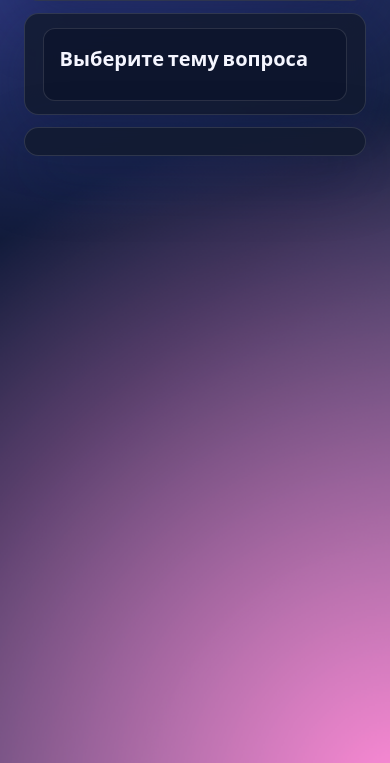
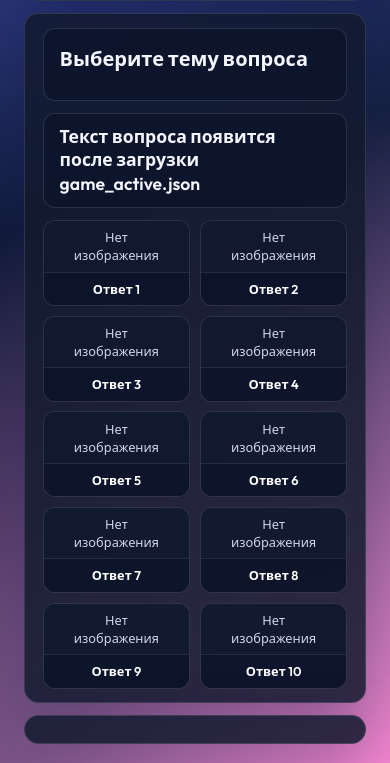
Before and after one commit to valentinych/panenka_app, a Flask app: template app/templates/game_ten.html in a window 390 px wide. Shown: the part 482-1245 px from the top of the page. Run offline with Flask 3, Linux system fonts and the light colour scheme; the template is opened without the code that fills it: most values are stand-ins (such as "Sample title", 1, 10 or a date in 2020).

Commit message:
Fix game ten prompt display and responsive tiles

```diff
--- a/app/static/styles.css
+++ b/app/static/styles.css
@@ -716,6 +716,14 @@ select:focus {
   gap: 0.75rem;
 }
 
+.game-ten__question-view {
+  flex: 1 1 auto;
+  min-height: 0;
+  display: flex;
+  flex-direction: column;
+  gap: 0.75rem;
+}
+
 .game-ten__selection {
   padding: 1rem;
   border-radius: 0.75rem;
@@ -835,8 +843,11 @@ select:focus {
   display: grid;
   gap: 0.6rem;
   grid-template-columns: repeat(5, minmax(0, 1fr));
+  justify-items: stretch;
+  align-content: stretch;
   grid-auto-rows: minmax(0, 1fr);
   align-items: stretch;
+  height: 100%;
 }
 
 @media (max-width: 1200px) {
@@ -859,8 +870,8 @@ select:focus {
 
 .game-ten__tile {
   position: relative;
-  display: grid;
-  grid-template-rows: minmax(0, 1fr) auto;
+  display: flex;
+  flex-direction: column;
   border-radius: 0.75rem;
   border: 1px solid rgba(255, 255, 255, 0.12);
   background: rgba(12, 20, 43, 0.65);
@@ -902,7 +913,7 @@ select:focus {
 .game-ten__tile-image {
   position: relative;
   width: 100%;
-  height: 100%;
+  flex: 1 1 auto;
   min-height: 0;
   display: flex;
   align-items: center;
@@ -938,9 +949,10 @@ select:focus {
   font-weight: 600;
   color: #fff;
   text-align: center;
-  font-size: clamp(1.275rem, 2.1vw, 1.5rem);
-  line-height: 1.35;
+  font-size: clamp(0.8rem, 1.3vw, 1.05rem);
+  line-height: 1.3;
   word-break: break-word;
+  flex: 0 0 auto;
 }
 
 .game-ten__tile.is-hidden {
--- a/app/templates/game_ten.html
+++ b/app/templates/game_ten.html
@@ -165,6 +165,80 @@
       }
       return response.json();
     }
+
+    let tileSizingFrame = null;
+
+    function updateGridSizing() {
+      const grid = gameRoot.querySelector('[data-role="answer-grid"]');
+      const questionView = gameRoot.querySelector('[data-role="question-view"]');
+      if (!grid) {
+        return;
+      }
+      if (!questionView || questionView.hidden) {
+        grid.style.gridAutoRows = '';
+        return;
+      }
+
+      const computed = window.getComputedStyle(grid);
+      const templateColumns = computed.gridTemplateColumns || '';
+      const columnCount = templateColumns
+        .split(' ')
+        .map((value) => value.trim())
+        .filter(Boolean)
+        .length || 1;
+
+      const tiles = Array.from(grid.querySelectorAll('.game-ten__tile')).filter(
+        (tile) => !tile.classList.contains('is-hidden'),
+      );
+      const totalTiles = tiles.length || 10;
+      const rows = Math.max(1, Math.ceil(totalTiles / columnCount));
+
+      const columnGap = Number.parseFloat(computed.columnGap || computed.gap || '0') || 0;
+      const rowGap = Number.parseFloat(computed.rowGap || computed.gap || '0') || 0;
+      const gridWidth = grid.clientWidth;
+      const tilesWidth = gridWidth - Math.max(0, columnCount - 1) * columnGap;
+      const maxTileWidth = columnCount > 0 ? tilesWidth / columnCount : gridWidth;
+
+      const layout = gameRoot.closest('.layout');
+      const layoutStyle = layout ? window.getComputedStyle(layout) : null;
+      const layoutPaddingBottom = layoutStyle ? Number.parseFloat(layoutStyle.paddingBottom || '0') || 0 : 0;
+      const rootGap = Number.parseFloat(window.getComputedStyle(gameRoot).gap || '0') || 0;
+
+      const reveal = gameRoot.querySelector('.game-ten__reveal');
+      const revealRect = reveal && !reveal.hidden ? reveal.getBoundingClientRect() : null;
+
+      const gridRect = grid.getBoundingClientRect();
+      const viewportHeight = window.innerHeight || document.documentElement.clientHeight || 0;
+      let availableHeight = viewportHeight - gridRect.top - layoutPaddingBottom;
+
+      if (revealRect) {
+        availableHeight = Math.min(availableHeight, revealRect.top - gridRect.top - rootGap);
+      }
+
+      const rowsHeight = availableHeight - Math.max(0, rows - 1) * rowGap;
+      const maxTileHeight = rowsHeight > 0 ? rowsHeight / rows : maxTileWidth;
+
+      const tileSize = Math.max(96, Math.min(maxTileWidth, maxTileHeight));
+
+      if (Number.isFinite(tileSize)) {
+        grid.style.gridAutoRows = `${tileSize}px`;
+      } else {
+        grid.style.gridAutoRows = '';
+      }
+    }
+
+    function scheduleGridSizing() {
+      if (tileSizingFrame !== null) {
+        return;
+      }
+      tileSizingFrame = window.requestAnimationFrame(() => {
+        tileSizingFrame = null;
+        updateGridSizing();
+      });
+    }
+
+    window.addEventListener('resize', scheduleGridSizing);
+    window.addEventListener('orientationchange', scheduleGridSizing);
 
     function autosizeSelect(select) {
       if (!select || !document.body) {
@@ -771,8 +845,14 @@
           subtitleEl.hidden = false;
           subtitleEl.textContent = 'Нажмите на карточку, чтобы открыть вопрос.';
         } else {
-          subtitleEl.hidden = true;
-          subtitleEl.textContent = '';
+          const subtitleText = questionMeta.subtitle || questionMeta.title || '';
+          if (subtitleText) {
+            subtitleEl.hidden = false;
+            subtitleEl.textContent = subtitleText;
+          } else {
+            subtitleEl.hidden = true;
+            subtitleEl.textContent = '';
+          }
         }
       }
 
@@ -782,10 +862,13 @@
           promptTextEl.hidden = false;
           promptTextEl.textContent = 'Выберите вопрос, чтобы начать раунд.';
         } else {
-          promptTextEl.hidden = true;
-          promptTextEl.textContent = '';
+          const promptText = questionMeta.prompt || questionMeta.title || 'Текст вопроса не указан.';
+          promptTextEl.hidden = false;
+          promptTextEl.textContent = promptText;
         }
       }
+
+      scheduleGridSizing();
     }
 
     function ensureQuestionState(state, questionMeta) {
@@ -886,6 +969,7 @@
       state.selectedQuestionId = null;
       renderQuestionHeader(null);
       updateQuestionSelectionCards(state);
+      scheduleGridSizing();
       if (!skipSave && previousSelected !== null) {
         scheduleSave(state);
       }
@@ -944,6 +1028,7 @@
           revealBody.textContent = '';
           revealBody.hidden = true;
         }
+        scheduleGridSizing();
       }
 
       tiles.forEach((tile, index) => {
@@ -1043,6 +1128,7 @@
 
       tiles.forEach((_, idx) => applyAnswerState(idx));
       updateRevealBody();
+      scheduleGridSizing();
     }
 
     function showQuestion(questionMeta, state, { skipSave = false } = {}) {
@@ -1076,6 +1162,7 @@
       renderQuestionHeader(questionMeta);
       renderAnswersForQuestion(questionMeta, questionState, state);
       updateQuestionSelectionCards(state);
+      scheduleGridSizing();
 
       if (!skipSave && (previousSelected !== questionMeta.id || !wasUsed)) {
         scheduleSave(state);
```
